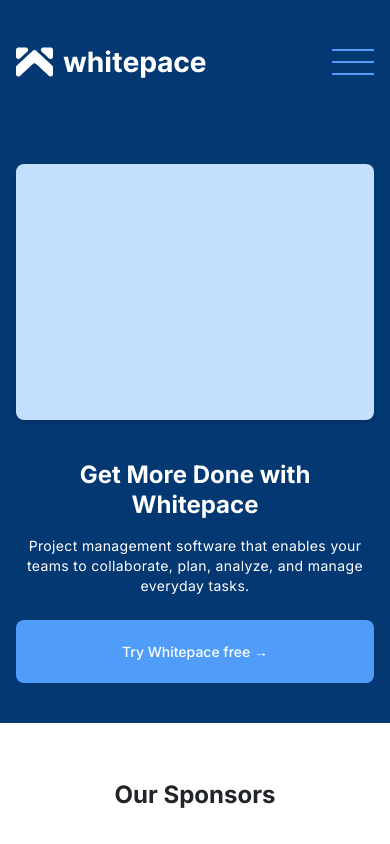
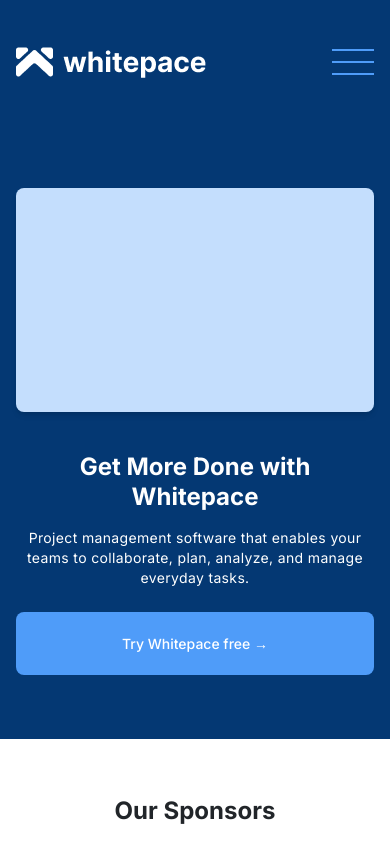
Before and after one commit to gulariba/class-12-homework-assigment, a Next.js app: page / in a window 390 px wide. Shown: the top 844 px of the page. Built offline with nearby package versions, Linux system fonts and the light colour scheme.

Commit message:
Update HeroSection.tsx

```diff
--- a/src/app/components/HeroSection.tsx
+++ b/src/app/components/HeroSection.tsx
@@ -3,9 +3,9 @@ import Button from "./Button";
 
 const Hero = () => {
   return (
-    <section className="w-full bg-[#043873] flex flex-col-reverse lg:flex-row items-center px-4 lg:px-16 xl:px-32 py-10 lg:py-20 gap-10 lg:gap-0">
+    <section className="w-full bg-[#043873] flex flex-col-reverse lg:flex-row items-center px-4 lg:px-16 xl:px-32 py-8 lg:py-16 gap-10 lg:gap-0">
       {/* Left Section */}
-      <div className="text-center lg:text-left max-w-md lg:max-w-lg xl:max-w-2xl flex-1">
+      <div className="text-center lg:text-left max-w-md lg:max-w-lg xl:max-w-2xl flex-1 mb-8 lg:mb-0">
         <h2 className="font-bold text-2xl md:text-4xl lg:text-5xl text-white leading-tight">
           Get More Done with Whitepace
         </h2>
@@ -18,8 +18,8 @@ const Hero = () => {
       </div>
 
       {/* Right Section */}
-      <div className="w-full lg:w-1/3 xl:w-1/4">
-        <div className="w-full h-64 md:h-80 lg:h-[549px] bg-[#C4DEFD] rounded-lg shadow-md"></div>
+      <div className="w-full lg:w-1/3 xl:w-1/4 mt-8 lg:mt-0">
+        <div className="w-full h-56 md:h-72 lg:h-[400px] bg-[#C4DEFD] rounded-lg shadow-md"></div>
       </div>
     </section>
   );
```
